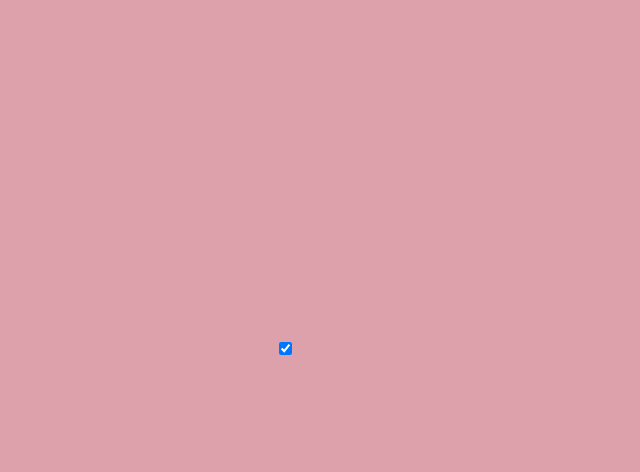
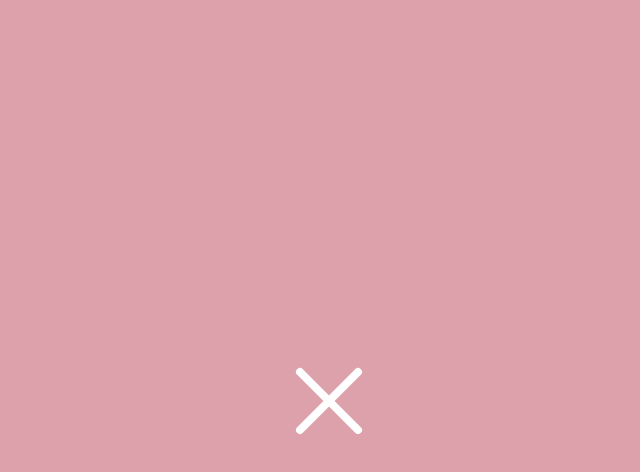
Before and after one commit to Andre-coder365/menu-hamburger, a plain HTML site: page index.html in a window 1280 px wide. Both pictures are taken after a click on the label 640 px from the left and 409 px from the top of the page. Shown: the whole page, without its empty margins (311-951 px from the left). Drawn offline with Linux system fonts and the light colour scheme.

Commit message:
HTML atualizado e CSS fixed

```diff
--- a/index.html
+++ b/index.html
@@ -3,14 +3,14 @@
     <head>
         <meta charset="utf-8">
         <meta name="viewport" content="width=device-width, initial-scale=1.0">
-       <link href="style.css" rel="stylesheet">
+       <link rel="stylesheet" href="style.css">
         <title>Menu Hamburger</title>
     </head>
     <body>
         <div class="wrapper">
             <div class="checkbox-wrapper">
                 <input type="checkbox" id="toggle">
-                <label for="toggle" class="checkbox">
+                <label class="checkbox" for="toggle">
                    <div class="trace"></div>
                    <div class="trace"></div>
                    <div class="trace"></div>
--- a/style.css
+++ b/style.css
@@ -26,7 +26,7 @@
 
 .checkbox .trace {
     width: 90px;
-    height: 8;
+    height: 8px;
     background-color: white;
     position: absolute;
     border-radius: 4px;
@@ -44,23 +44,29 @@
     transform: rotate(0);
 }
 
-.toggle {
+.checkbox .trace:nth-child(3) {
+    top: 66px;
+    transform: rotate(0);
+}
+
+
+#toggle {
     display: none;
 }
 
-.toggle:checked + .checkbox .trace:nth-child(1) {
+#toggle:checked + .checkbox .trace:nth-child(1) {
     transform: rotate(45deg);
     top: 47px;
 }
 
-.toggle:checked + .checkbox .trace:nth-child(2) {
-    transform: translateX(-100);
+#toggle:checked + .checkbox .trace:nth-child(2) {
+    transform: translateX(-100px);
     width: 30px;
     visibility: hidden;
     opacity: 0;
 }
 
-.toggle:checked + .checkbox .trace:nth-child(31) {
+#toggle:checked + .checkbox .trace:nth-child(3) {
     transform: rotate(-45deg);
     top: 47px;
 }
```
